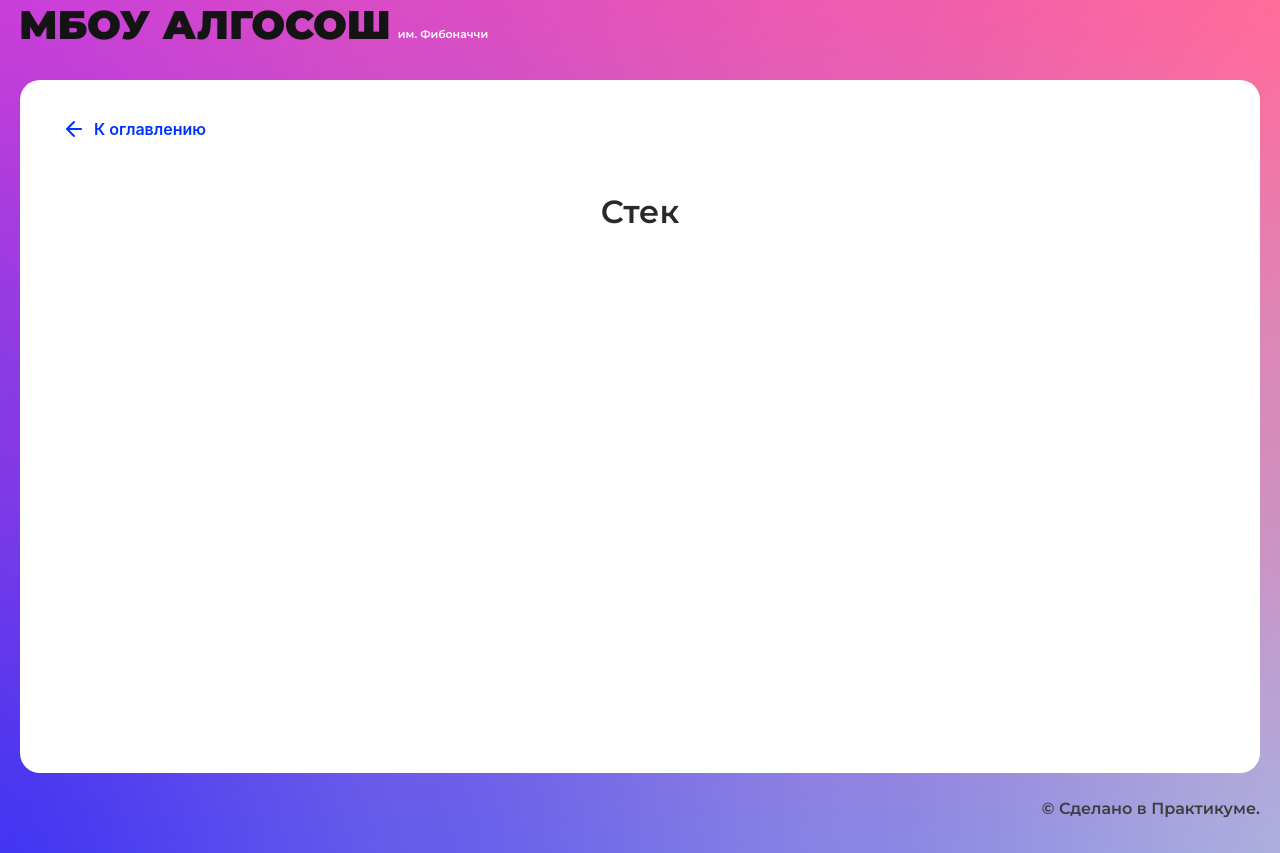
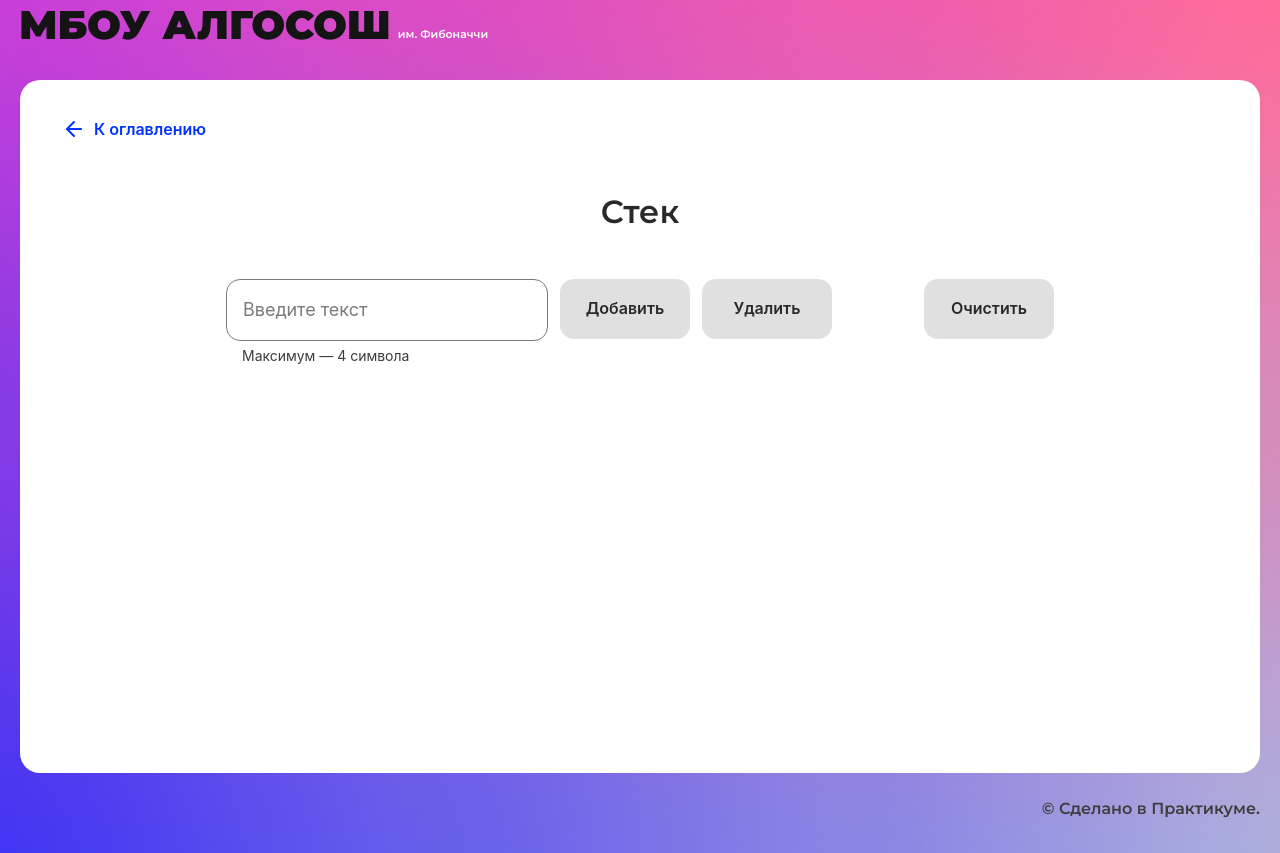
Before and after one commit to Avet90/-Algososh, a React (Create React App) app: page /stack in a window 1280 px wide. Built offline with nearby package versions, Linux system fonts and the light colour scheme.

Commit message:
stack page

```diff
--- /dev/null
+++ b/src/components/stack-page/stack-class.tsx
@@ -0,0 +1,36 @@
+interface IStack<T> {
+    push: (item: T) => void;
+    pop: () => void;
+    peak: () => T | null;
+    getSize: () => number;
+    getStack: () => T[];
+  }
+
+  export class Stack<T> implements IStack<T> {
+    private container: T[] = [];
+
+    push(item: T): void {
+      this.container.push(item)
+    };
+
+    pop(): void {
+      this.container.pop()
+    };
+
+    peak(): T | null {
+      if (this.container.length) {
+        return this.container[this.container.length - 1]
+      }
+      return null
+    };
+
+    clear(): void {
+      this.container = []
+    };
+
+    getSize = () => this.container.length;
+
+    getStack = (): T[] => {
+      return this.container
+    };
+  };
--- a/src/components/stack-page/stack-page.tsx
+++ b/src/components/stack-page/stack-page.tsx
@@ -1,10 +1,100 @@
 import React from "react";
+import { nanoid } from "nanoid";
+import styles from './stack.module.css';
 import { SolutionLayout } from "../ui/solution-layout/solution-layout";
+import { Input } from "../ui/input/input";
+import { Button } from "../ui/button/button";
+import { Circle } from "../ui/circle/circle";
+import { SHORT_DELAY_IN_MS } from "../../constants/delays";
+import { useForm } from "../../hooks/useForm";
+import { timeout, setCircleState, isEmpty } from "../../utils/utils";
+import { IResultObj } from "../../types/result";
+import { Stack } from "./stack-class";
+
+const stack = new Stack<IResultObj>();
 
 export const StackPage: React.FC = () => {
+  const [loader, setLoader] = React.useState(false);
+  const [resultArray, setResultArray] = React.useState<{ array: Array<IResultObj> }>({ array: [] });
+  const { values, setValues, handleChange } = useForm<{ text: string }>({ text: '' });
+
+  async function push() {
+    setLoader(true);
+    let pushedItem: IResultObj | null = null;
+    if (values.text) {
+      pushedItem = {
+        value: values.text,
+        modified: false,
+        changing: true
+      };
+    }
+    if (pushedItem) {
+      await timeout(SHORT_DELAY_IN_MS);
+      stack.push(pushedItem);
+      setValues({ text: '' });
+      setResultArray({ array: stack.getStack() });
+    }
+    setLoader(false);
+  };
+
+  async function pop() {
+    setLoader(true);
+    await timeout(SHORT_DELAY_IN_MS);
+    stack.pop();
+    setResultArray({ array: stack.getStack() });
+    setLoader(false);
+  };
   return (
     <SolutionLayout title="Стек">
-
+      <div className={styles.container}>
+        <div className={styles.input}>
+          <Input
+            name="text"
+            isLimitText={true}
+            maxLength={4}
+            value={values.text ? values.text : ""}
+            onChange={(e) => handleChange(e)}
+          />
+          <Button
+            text='Добавить'
+            onClick={push}
+            isLoader={loader}
+            disabled={isEmpty(values.text)} />
+          <Button
+            text='Удалить'
+            onClick={pop}
+            isLoader={loader}
+            disabled={!resultArray.array.length} />
+          <Button
+            text='Очистить'
+            extraClass="ml-40"
+            onClick={() => {
+              stack.clear();
+              setResultArray({ array: stack.getStack() });
+            }}
+            isLoader={loader}
+            disabled={!resultArray.array.length} />
+        </div>
+        {resultArray && (
+          <div className={styles.result}>
+            {resultArray.array.length
+              ? resultArray.array.map((item, index) => {
+                const lastIndex = resultArray.array.length - 1;
+                const circleState = setCircleState(item);
+                return (
+                  <Circle
+                    state={circleState}
+                    index={index}
+                    key={nanoid()}
+                    letter={item.value}
+                    head={index === lastIndex ? "top" : ""}
+                  />
+                );
+              })
+              : null}
+          </div>
+        )}
+      </div>
     </SolutionLayout>
   );
 };
--- /dev/null
+++ b/src/components/stack-page/stack.module.css
@@ -0,0 +1,21 @@
+.container {
+    display: flex;
+    flex-direction: column;
+    align-items: center;
+    gap: 120px;
+  }
+
+  .input {
+    display: flex;
+    padding: 0px;
+    gap: 12px;
+  }
+
+  .result {
+    margin: 0 auto;
+    display: flex;
+    flex-wrap: wrap;
+    justify-content: center;
+    gap: 48px 48px;
+    max-width: 1040px;
+  }
```
